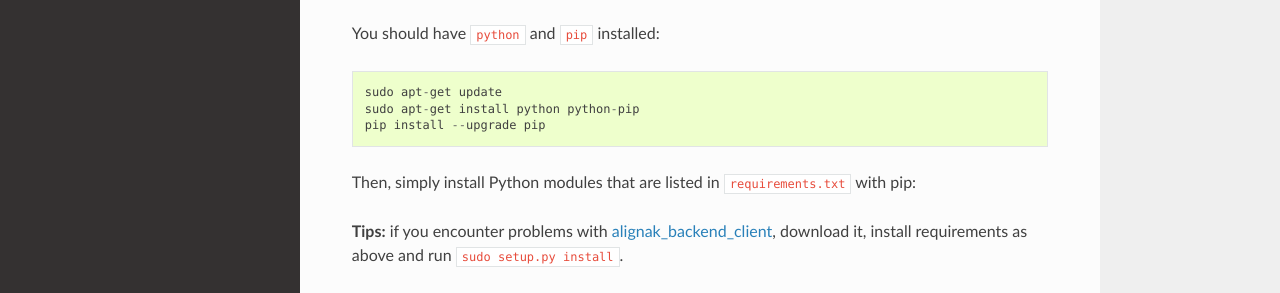
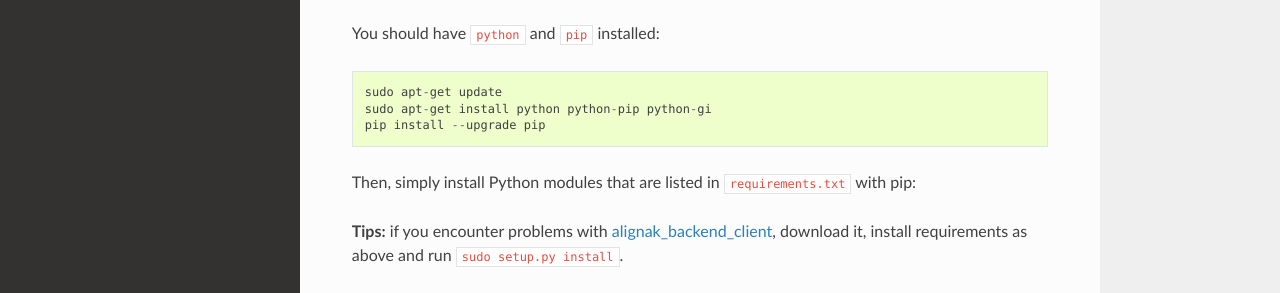
Before and after one commit to Alignak-monitoring-contrib/alignak-app, a Sphinx documentation site: the page built from docs/install.rst, in a window 1280 px wide and 1379 px high. Shown: the part 536-829 px from the top of the window. Built offline with Sphinx 7.4.7 and the Read the Docs theme 2.0.0, drawn with Linux system fonts in a browser that asks for light colours.

Commit message:
Update doc

```diff
--- a/docs/config.rst
+++ b/docs/config.rst
@@ -5,7 +5,7 @@ Configuration
 
 The application must be configure before running. Especially at the address of your **alignak-backend** and your **alignak-webui** to get all function of Alignak-App.
 
-You can configure application in file ``settings.cfg``, in ``i/etc/alignak_app/`` folder.
+You can configure application in file ``settings.cfg``, in ``/etc/alignak_app/`` folder.
 
 Configuration Parameters
 ========================
--- a/docs/install.rst
+++ b/docs/install.rst
@@ -26,7 +26,7 @@ Python and Libraries
 You should have ``python`` and ``pip`` installed::
 
     sudo apt-get update
-    sudo apt-get install python python-pip
+    sudo apt-get install python python-pip python-gi
     pip install --upgrade pip
 
 Then, simply install Python modules that are listed in ``requirements.txt`` with pip:
```
Also changed, not shown: README.md (+1 -1 lines).
